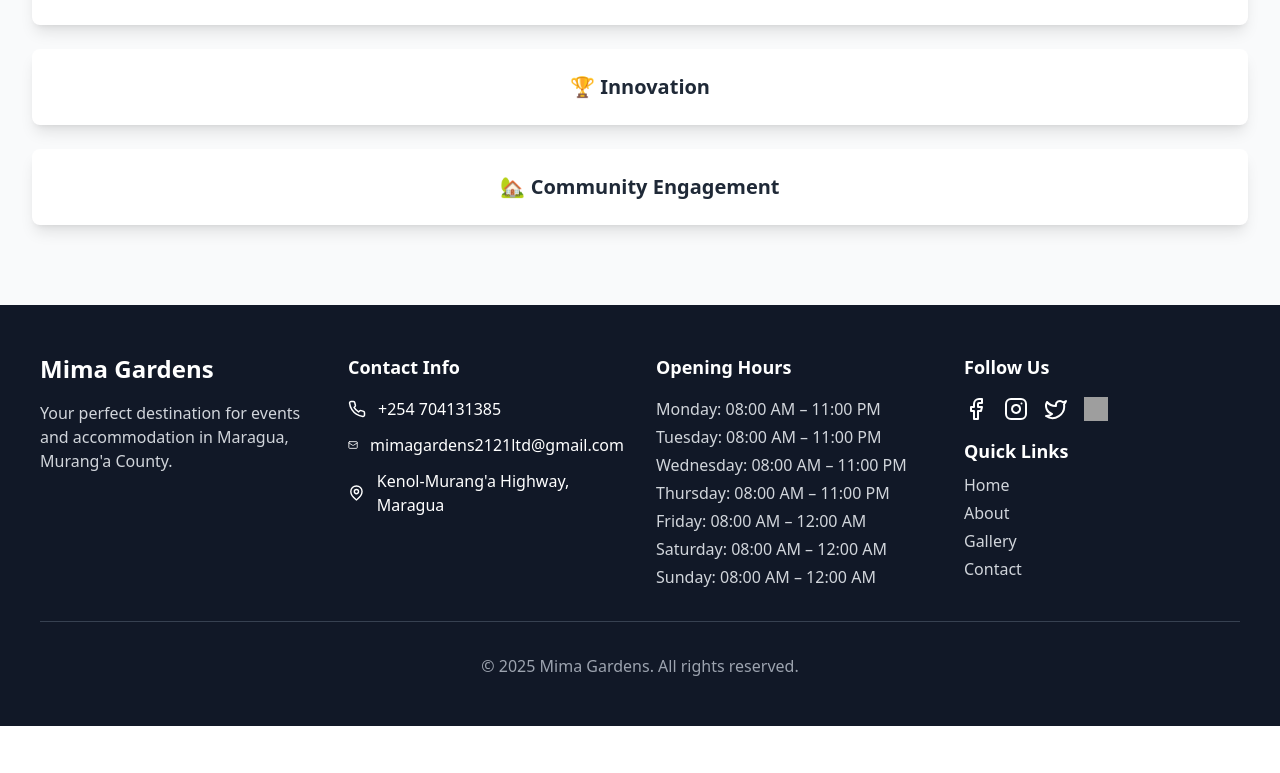
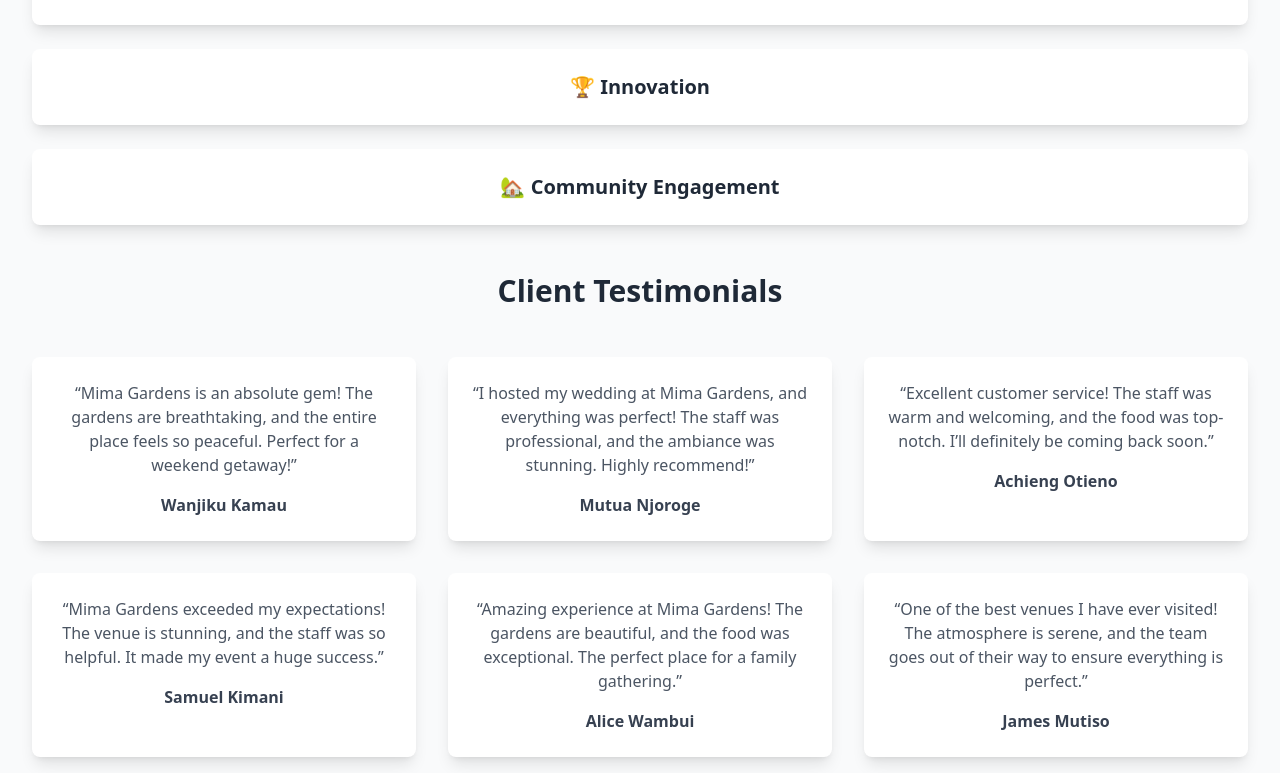
Before and after one commit to Kagwi/mimagardens.github.io, a React (Vite) app: page / in a window 1280 px wide. Shown: the part 2343-3116 px from the top of the page. Before the commit the page ends 3069 px from the top, so only its background shows below. Built offline with nearby package versions, Linux system fonts and the light colour scheme; grey boxes are pictures that could not be loaded.

Commit message:
Update FeaturesSection.tsx

```diff
--- a/src/components/home/FeaturesSection.tsx
+++ b/src/components/home/FeaturesSection.tsx
@@ -36,18 +36,21 @@
 ];
 
 const coreValues = [
-  { title: '🌟 Excellence', description: 'We are committed to delivering top-tier services and ensuring that every guest experiences the highest level of hospitality and professionalism.' },
-  { title: '🤝 Integrity', description: 'Honesty and transparency are at the heart of everything we do. We uphold strong moral principles and treat every customer with fairness and respect.' },
-  { title: '💚 Customer Satisfaction', description: 'Our customers are our priority, and we go above and beyond to ensure their needs are met with warmth and efficiency.' },
-  { title: '🌍 Environmental Consciousness', description: 'We take care of our environment by maintaining eco-friendly practices and ensuring our gardens remain beautiful and sustainable.' },
-  { title: '🏆 Innovation', description: 'We constantly improve our services, incorporating modern solutions and creative ideas to provide an exceptional experience for our guests.' },
-  { title: '🏡 Community Engagement', description: 'Mima Gardens actively supports and collaborates with the local community to create a positive impact through partnerships and social initiatives.' },
+  { title: '🌟 Excellence', description: 'We are committed to delivering top-tier services and ensuring that every guest experiences the highest level of hospitality and professionalism. We strive to surpass expectations in every aspect of our business, from our meticulously maintained gardens to our world-class customer service.' },
+  { title: '🤝 Integrity', description: 'Honesty and transparency are at the heart of everything we do. We uphold strong moral principles and treat every customer with fairness and respect. Our actions and decisions are driven by a deep commitment to ethical business practices.' },
+  { title: '💚 Customer Satisfaction', description: 'Our customers are our priority, and we go above and beyond to ensure their needs are met with warmth and efficiency. Every interaction is an opportunity to create a lasting impression, and we pride ourselves on exceeding expectations.' },
+  { title: '🌍 Environmental Consciousness', description: 'We take care of our environment by maintaining eco-friendly practices and ensuring our gardens remain beautiful and sustainable. Our commitment to the planet is reflected in our sustainable landscaping and resource conservation efforts.' },
+  { title: '🏆 Innovation', description: 'We constantly improve our services, incorporating modern solutions and creative ideas to provide an exceptional experience for our guests. From state-of-the-art facilities to cutting-edge event planning, we embrace innovation at every step.' },
+  { title: '🏡 Community Engagement', description: 'Mima Gardens actively supports and collaborates with the local community to create a positive impact through partnerships and social initiatives. Our commitment to social responsibility extends beyond our business, fostering meaningful connections with our neighbors.' },
 ];
 
 const testimonials = [
   { name: 'Wanjiku Kamau', text: 'Mima Gardens is an absolute gem! The gardens are breathtaking, and the entire place feels so peaceful. Perfect for a weekend getaway!' },
   { name: 'Mutua Njoroge', text: 'I hosted my wedding at Mima Gardens, and everything was perfect! The staff was professional, and the ambiance was stunning. Highly recommend!' },
   { name: 'Achieng Otieno', text: 'Excellent customer service! The staff was warm and welcoming, and the food was top-notch. I’ll definitely be coming back soon.' },
+  { name: 'Samuel Kimani', text: 'Mima Gardens exceeded my expectations! The venue is stunning, and the staff was so helpful. It made my event a huge success.' },
+  { name: 'Alice Wambui', text: 'Amazing experience at Mima Gardens! The gardens are beautiful, and the food was exceptional. The perfect place for a family gathering.' },
+  { name: 'James Mutiso', text: 'One of the best venues I have ever visited! The atmosphere is serene, and the team goes out of their way to ensure everything is perfect.' },
 ];
 
 const FeaturesSection = () => {
@@ -90,14 +93,26 @@
               onClick={() => setSelectedValue(selectedValue === value.title ? null : value.title)}
             >
               <h3 className="text-xl font-semibold">{value.title}</h3>
+              {selectedValue === value.title && (
+                <p className="mt-4 text-gray-700">{value.description}</p>
+              )}
             </motion.div>
           ))}
         </div>
-        {selectedValue && (
-          <div className="text-center mt-4 p-4 bg-green-100 rounded-lg max-w-4xl mx-auto">
-            <p className="text-gray-700 font-medium">{coreValues.find(val => val.title === selectedValue).description}</p>
-          </div>
-        )}
+
+        <h2 className="text-3xl font-bold text-center my-12">Client Testimonials</h2>
+        <div className="grid grid-cols-1 md:grid-cols-3 gap-8">
+          {testimonials.map((testimonial, index) => (
+            <motion.div
+              key={index}
+              whileHover={{ scale: 1.05 }}
+              className="bg-white p-6 rounded-lg shadow-lg text-center"
+            >
+              <p className="text-gray-600 mb-4">&ldquo;{testimonial.text}&rdquo;</p>
+              <h4 className="font-semibold text-gray-700">{testimonial.name}</h4>
+            </motion.div>
+          ))}
+        </div>
       </div>
     </motion.div>
   );
```
